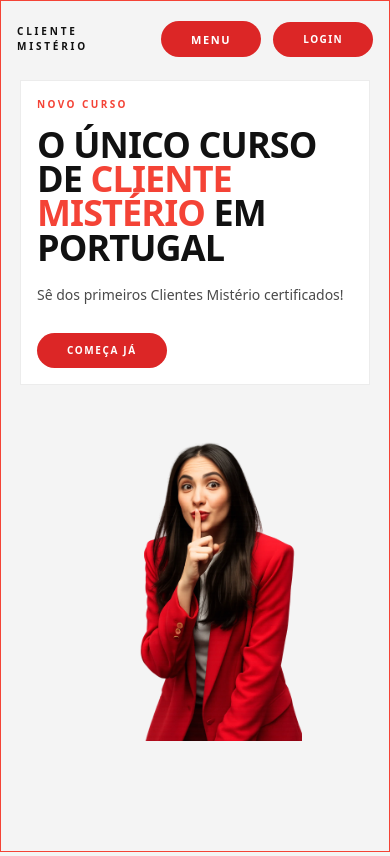
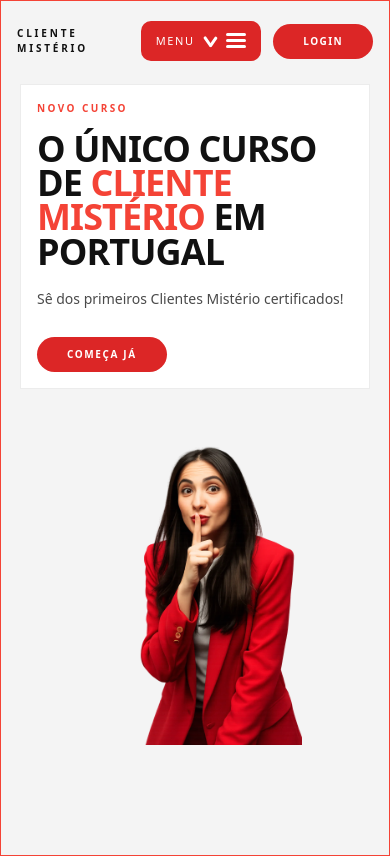
Before and after one commit to msantos51/clientemisterio, a Next.js app: page / in a window 390 px wide. Built offline with nearby package versions, Linux system fonts and the light colour scheme.

Commit message:
Update mobile menu button to red animated style

```diff
--- a/app/components/TopNav.tsx
+++ b/app/components/TopNav.tsx
@@ -26,11 +26,19 @@ export default function TopNav() {
       <button
         aria-expanded={isMenuOpen}
         aria-label="Abrir menu principal"
-        className="site-pill-button text-[11px] uppercase tracking-[0.15em] lg:hidden"
+        className={`menu-toggle-button text-[11px] uppercase tracking-[0.15em] lg:hidden ${
+          isMenuOpen ? "is-open" : ""
+        }`}
         onClick={() => setIsMenuOpen((current) => !current)}
         type="button"
       >
-        Menu
+        <span>Menu</span>
+        <span aria-hidden="true" className="menu-toggle-arrow" />
+        <span aria-hidden="true" className="menu-toggle-bar">
+          <span className="menu-toggle-line top" />
+          <span className="menu-toggle-line middle" />
+          <span className="menu-toggle-line bottom" />
+        </span>
       </button>
 
       {/* Mantém navegação horizontal no desktop para preservar o layout editorial. */}
--- a/app/globals.css
+++ b/app/globals.css
@@ -30,7 +30,6 @@ body {
   color: var(--foreground);
   font-family: var(--font-sans);
 }
-
 
 /* Gira texto para orientação vertical usada na barra lateral do hero. */
 .vertical-text {
@@ -85,6 +84,98 @@ body {
     box-shadow: none;
   }
 
+  /* Replica o botão de referência com cor vermelha e prepara layout interno do ícone. */
+  .menu-toggle-button {
+    display: flex;
+    align-items: center;
+    justify-content: space-between;
+    gap: 10px;
+    height: 2.5rem;
+    width: fit-content;
+    border: 0;
+    border-radius: 10px;
+    padding: 3px 15px;
+    background-color: #dc2626;
+    color: #ffffff;
+    cursor: pointer;
+    font-weight: 500;
+    transition: background-color 0.3s ease;
+  }
+
+  /* Clareia discretamente o botão no hover para reforçar estado interativo. */
+  .menu-toggle-button:hover {
+    background-color: #ef4444;
+  }
+
+  /* Desenha a seta com pseudo-elementos, mantendo o mesmo comportamento da referência. */
+  .menu-toggle-arrow {
+    position: relative;
+    display: flex;
+    justify-content: center;
+    height: 34%;
+    aspect-ratio: 1;
+    margin-block: auto;
+    transition: transform 0.3s ease;
+  }
+
+  .menu-toggle-arrow::before,
+  .menu-toggle-arrow::after {
+    content: "";
+    position: absolute;
+    height: 100%;
+    width: 2.5px;
+    border-radius: 999px;
+    transform-origin: bottom;
+    background-color: #ffffff;
+  }
+
+  .menu-toggle-arrow::after {
+    transform: rotate(35deg) translateX(-0.5px);
+  }
+
+  .menu-toggle-arrow::before {
+    transform: rotate(-35deg) translateX(0.5px);
+  }
+
+  /* Organiza as três barras e aplica espaçamento equivalente ao snippet fornecido. */
+  .menu-toggle-bar {
+    display: flex;
+    flex-direction: column;
+    gap: 3px;
+    width: 20px;
+    height: 50%;
+  }
+
+  .menu-toggle-line {
+    position: relative;
+    display: block;
+    width: 100%;
+    height: 3px;
+    border-radius: 50px;
+    background-color: #ffffff;
+    transition: all 0.4s ease;
+  }
+
+  /* Inverte a seta e transforma as barras em X quando o menu está aberto. */
+  .menu-toggle-button.is-open .menu-toggle-arrow {
+    transform: rotateX(180deg);
+  }
+
+  .menu-toggle-button.is-open .menu-toggle-line.top {
+    transform-origin: top right;
+    transform: translateY(-25%) rotate(-45deg);
+  }
+
+  .menu-toggle-button.is-open .menu-toggle-line.middle {
+    transform: translateX(-50%);
+    opacity: 0;
+  }
+
+  .menu-toggle-button.is-open .menu-toggle-line.bottom {
+    transform-origin: bottom right;
+    transform: translateY(25%) rotate(45deg);
+  }
+
   /* Mantém estilo textual consistente para botões em páginas internas. */
   .button-text-standard {
     @apply text-sm font-semibold;
```
